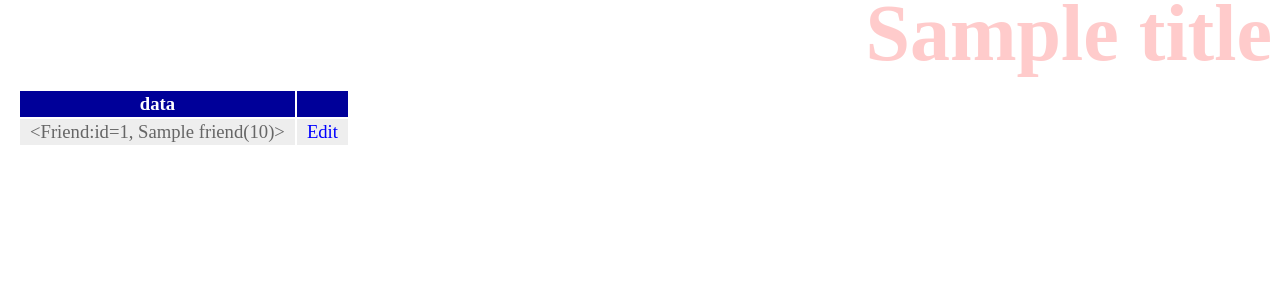
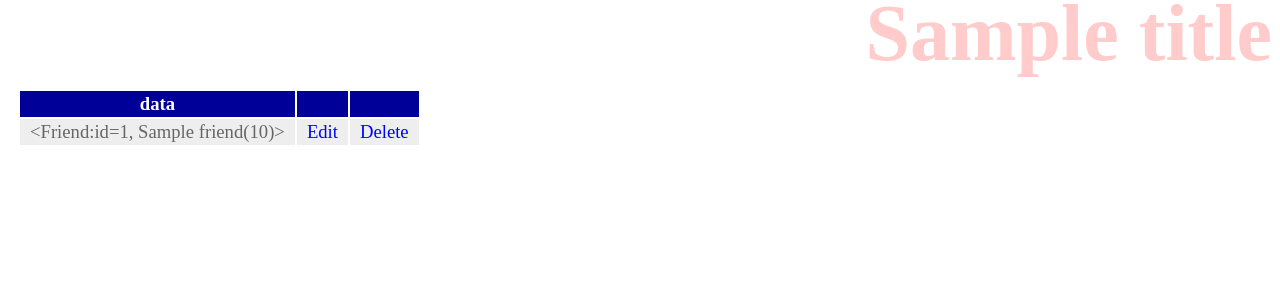
Before and after one commit to the-spiritchaser/django_firstapp, a Django app: template hello/templates/hello/index.html in a window 1280 px wide. Shown: the top 300 px of the page. Run offline with Django 3.2, Linux system fonts and the light colour scheme; tables that the repository leaves empty hold one stand-in row (values such as "Sample post"); the template is opened without the code that fills it: values that come from a table or form of the project are taken from there, most other values are stand-ins (such as "Sample title", 1, 10 or a date in 2020); parts of the project's set-up code (start-up, migrations or seed data) failed here and were passed over.

Commit message:
Update index.html

```diff
--- a/hello/templates/hello/index.html
+++ b/hello/templates/hello/index.html
@@ -13,11 +13,13 @@
       <tr>
           <th>data</th>
           <th></th>
+          <th></th>
       </tr>
   {% for item in data %}
       <tr>
           <td>{{item}}</td>
           <td><a href="{% url 'edit' item.id %}">Edit</a></td>
+          <td><a href="{% url 'delete' item.id %}">Delete</a></td>
       <tr>
   {% endfor %}
   </table>
```
